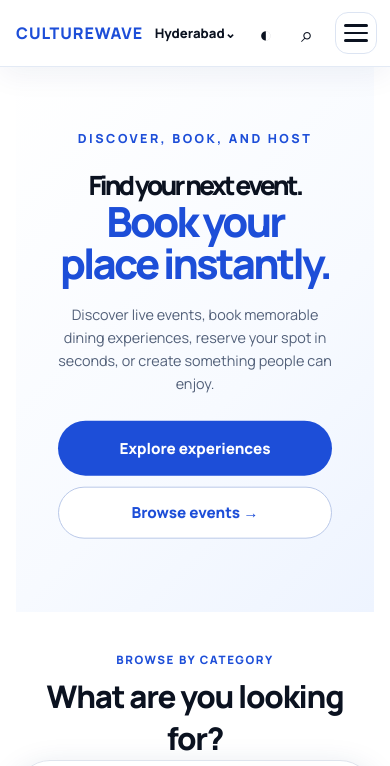
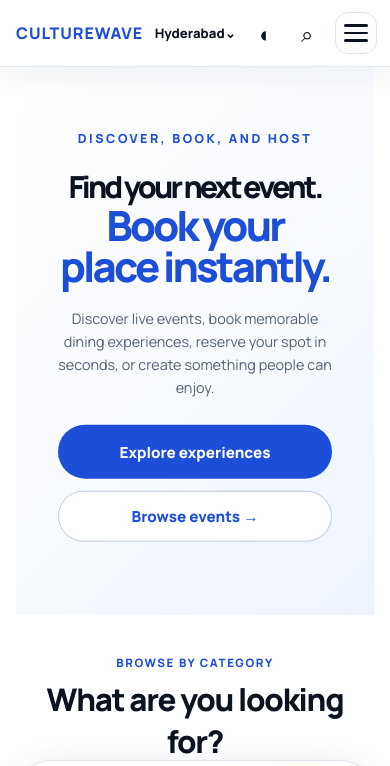
Before and after one commit to SRISANTH588/CULTUREWAVE, a website: page index.html in a window 390 px wide. Shown: the top 766 px of the page. Drawn offline with Linux system fonts and the light colour scheme; no server answers.

Commit message:
fix: increase hero first line size to 7.8vw

```diff
--- a/index.html
+++ b/index.html
@@ -331,7 +331,7 @@
       .hero-home .hero-copy-block{padding:0 1.2rem;}
       .hero-home h1{font-size:clamp(2.2rem,9vw,3.2rem);line-height:.95;letter-spacing:-.05em;margin-bottom:1.2rem;}
       .hero-home .hero-headline{display:grid;gap:.2rem;line-height:.95;letter-spacing:-.05em;margin-bottom:1.2rem;text-align:center;justify-items:center;}
-      .hero-home .hero-headline span:first-child{font-size:clamp(1.6rem,6.8vw,3.8rem);display:block;width:100%;white-space:nowrap;}
+      .hero-home .hero-headline span:first-child{font-size:clamp(1.8rem,7.8vw,3.8rem);display:block;width:100%;white-space:nowrap;}
       .hero-home .hero-headline .hero-line-blue{font-size:clamp(2.6rem,10.5vw,3.8rem);line-height:1;white-space:normal;margin-top:0;}
       .hero-home .hero-headline .mobile-break{display:none;}
       .hero-home .hero-copy{font-size:.9rem;line-height:1.6;max-width:100%;}
```
